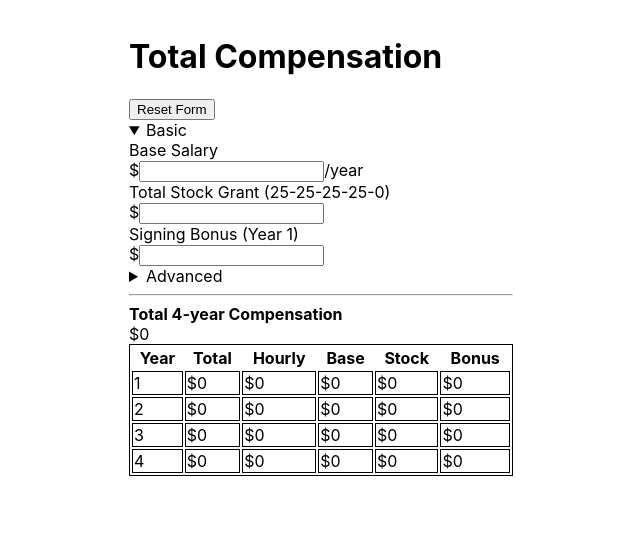
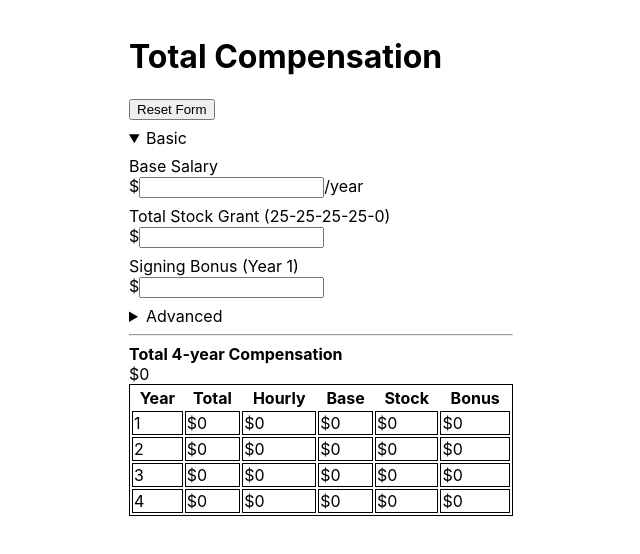
Before and after one commit to peterthehan/total-compensation, a React (Create React App) app: page / in a window 1280 px wide. Shown: the top 554 px of the page, without its empty margins (319-959 px from the left). Built offline with nearby package versions, Linux system fonts and the light colour scheme.

Commit message:
Add margin

```diff
--- a/src/components/App.css
+++ b/src/components/App.css
@@ -7,6 +7,12 @@ div.child-container {
   margin: 1em;
   min-width: 30vw;
   max-width: 90vw;
+}
+
+details,
+div.input {
+  margin-top: 0.5em;
+  margin-bottom: 0.5em;
 }
 
 div.horizontal-scroll {
--- a/src/components/NumberInput.tsx
+++ b/src/components/NumberInput.tsx
@@ -76,7 +76,7 @@ const NumberInput: FC<NumberInputProps> = ({
   };
 
   return (
-    <div>
+    <div className="input">
       {label && <div>{label}</div>}
       {prefix}
       <input
```
